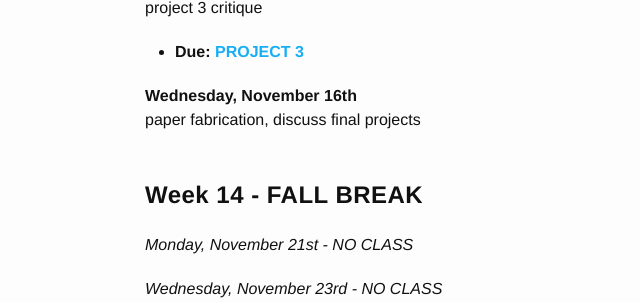
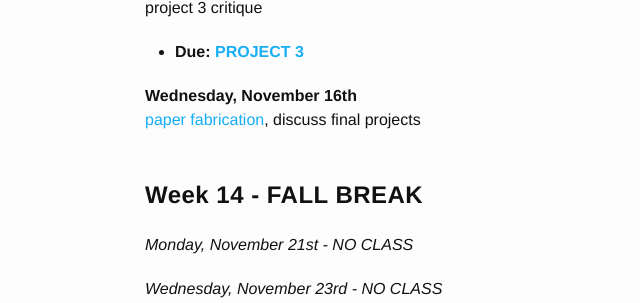
Before and after one commit to coloringchaos/form-fall-16, a Jekyll site: the page built from schedule.md, in a window 1280 px wide and 900 px high, scrolled down 4007 px. Shown: the part 149-452 px from the top of the window, without its empty margins (125-765 px from the left). Built offline with Jekyll 4.4.1, drawn with Linux system fonts in a browser that asks for light colours; part of the change alters nothing that is shown.

```diff
--- a/schedule.md
+++ b/schedule.md
@@ -122,7 +122,7 @@ Assignments are due on the day that they are listed.
 
 + **Due: [PROJECT 3](/form-fall-16/project-3)**
 
-**Wednesday, November 16th** <br> paper fabrication, discuss final projects
+**Wednesday, November 16th** <br> [paper fabrication](https://docs.google.com/presentation/d/1YKmApEsyAegprTxKTJTnszqCW2aY_SZa4H40RCMfxA4/edit?usp=sharing), discuss final projects
 
 # Week 14 - FALL BREAK
 *Monday, November 21st - NO CLASS*
```
